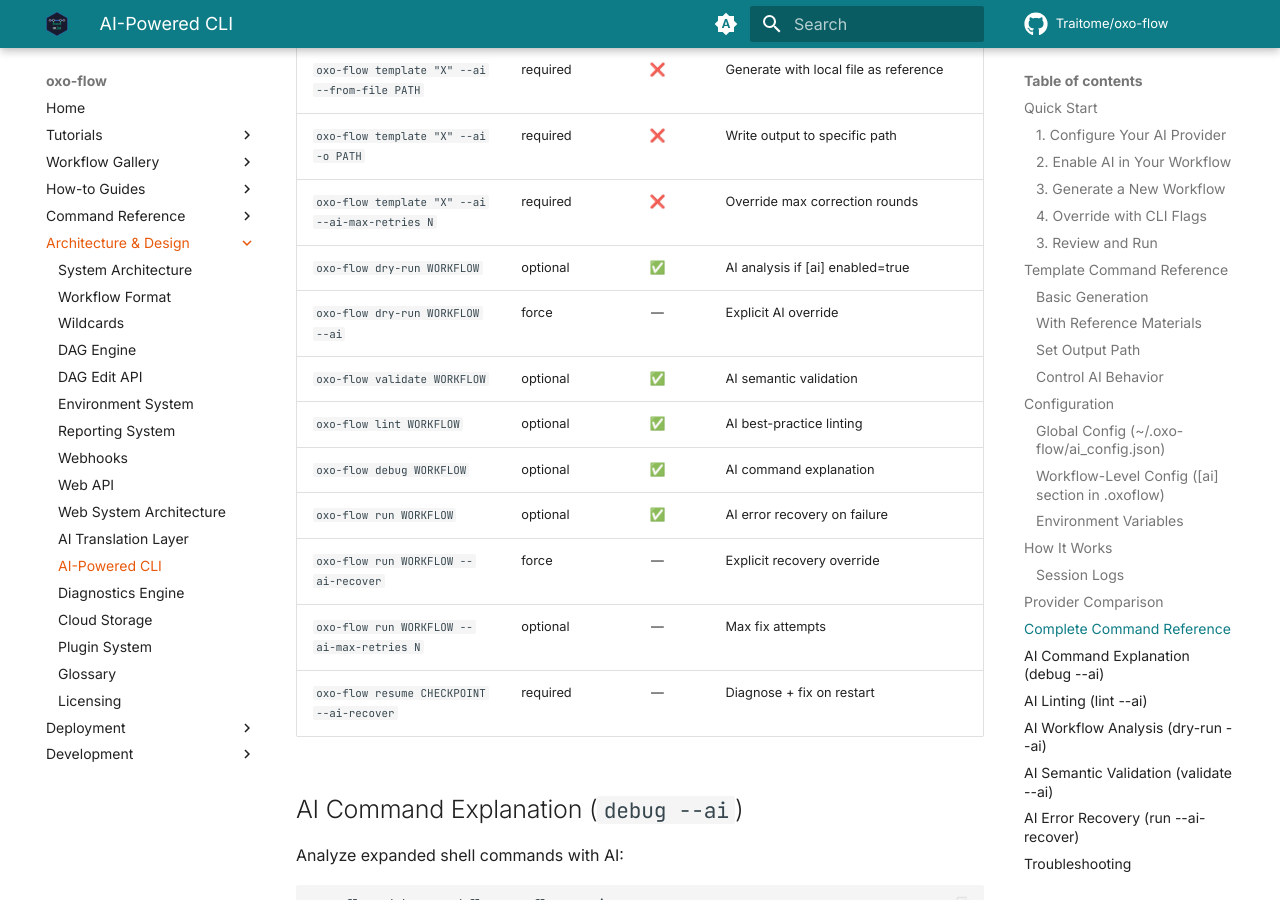
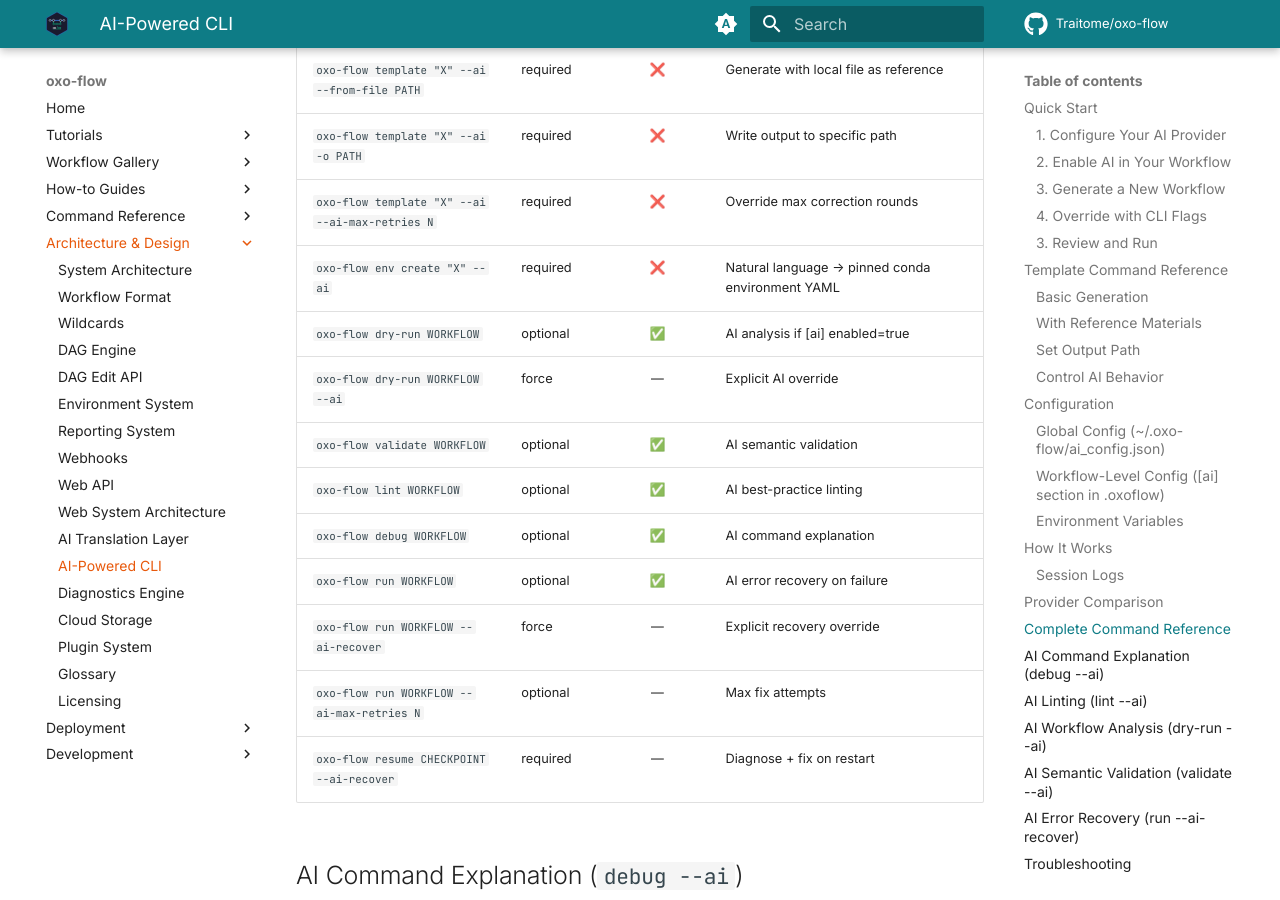
Before and after one commit to Traitome/oxo-flow, an MkDocs documentation site: the page built from docs/guide/src/reference/ai-cli.md, in a window 1280 px wide and 900 px high, scrolled down 5780 px. Built offline with MkDocs 1.6.1 and Material for MkDocs 9.7.7, drawn with Linux system fonts in a browser that asks for light colours; comment, search, counter and statistics services are not loaded.

Commit message:
docs: document env create --ai in AI CLI command reference
Co-Authored-By: Claude <noreply@anthropic.com>

```diff
--- a/docs/guide/src/reference/ai-cli.md
+++ b/docs/guide/src/reference/ai-cli.md
@@ -241,6 +241,7 @@ Every AI interaction is logged to `.oxo-flow/ai_sessions/` for audit and debuggi
 | `oxo-flow template "X" --ai --from-file PATH` | required | ❌ | Generate with local file as reference |
 | `oxo-flow template "X" --ai -o PATH` | required | ❌ | Write output to specific path |
 | `oxo-flow template "X" --ai --ai-max-retries N` | required | ❌ | Override max correction rounds |
+| `oxo-flow env create "X" --ai` | required | ❌ | Natural language → pinned conda environment YAML |
 | `oxo-flow dry-run WORKFLOW` | optional | ✅ | AI analysis if [ai] enabled=true |
 | `oxo-flow dry-run WORKFLOW --ai` | force | — | Explicit AI override |
 | `oxo-flow validate WORKFLOW` | optional | ✅ | AI semantic validation |
```
